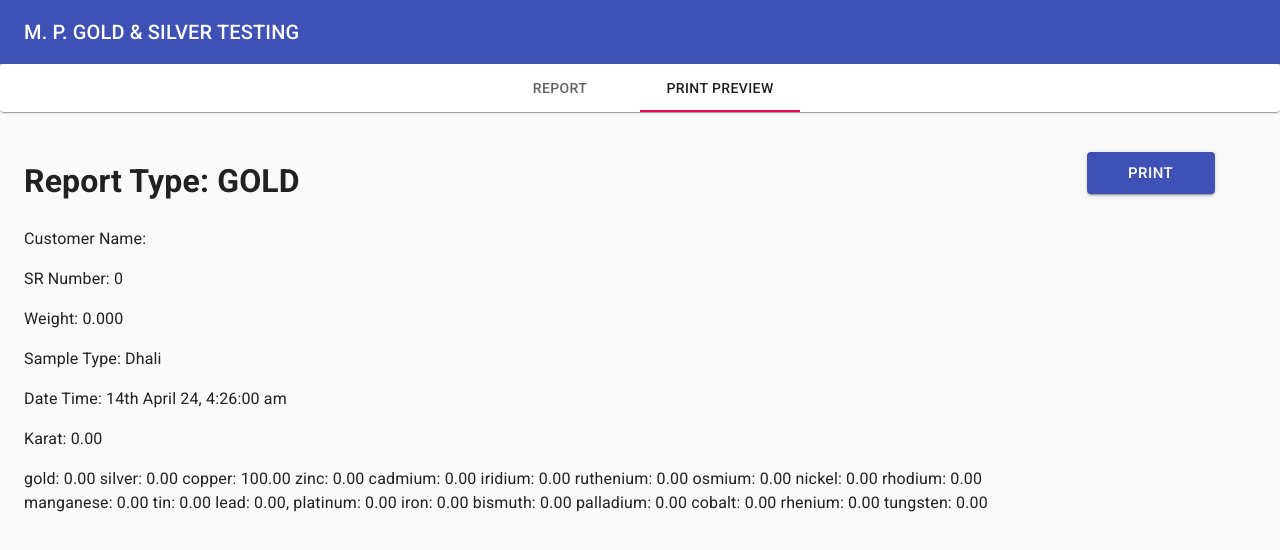
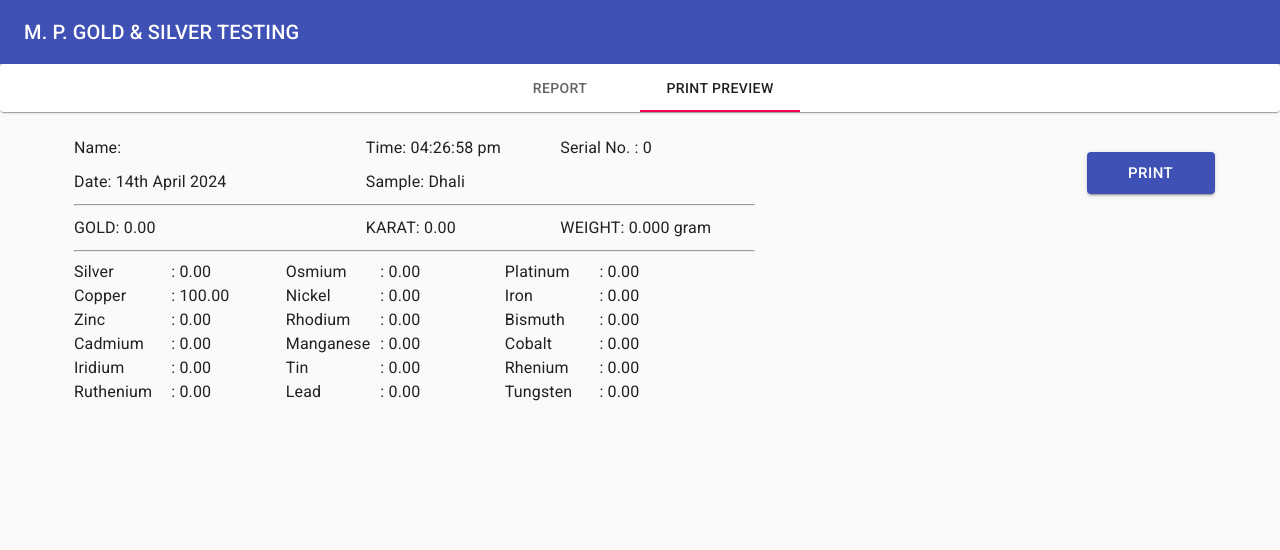
Before and after one commit to shivam-pawar/MPGOLD-WEB, a React (Create React App) app: page / in a window 1280 px wide. Both pictures are taken after a click on the tab "PRINT PREVIEW". Shown: the top 550 px of the page. Built offline with nearby package versions, Linux system fonts and the light colour scheme.

Commit message:
Basic design is ready.

```diff
--- a/src/App.css
+++ b/src/App.css
@@ -0,0 +1,101 @@
+.main-report {
+  margin-left: 50px;
+}
+.customer-details {
+  width: 100%;
+}
+.name-time-sr {
+  width: 100%;
+  display: flex;
+}
+.customer-name {
+  display: flex;
+  min-width: 30%;
+}
+.report-time {
+  display: flex;
+  min-width: 20%;
+}
+.customer-sr {
+  display: flex;
+  min-width: 50%;
+}
+.date-sample {
+  width: 100%;
+  display: flex;
+  margin-top: 10px;
+}
+.report-date {
+  min-width: 30%;
+}
+.customer-sample {
+  min-width: 70%;
+}
+.first-separator {
+  margin-top: 10px;
+}
+.gold-karat-weight {
+  width: 100%;
+  display: flex;
+  margin-top: 10px;
+}
+.std-gold {
+  display: flex;
+  min-width: 30%;
+}
+.std-karat {
+  display: flex;
+  min-width: 20%;
+}
+.std-weight {
+  display: flex;
+  min-width: 50%;
+}
+.first-separator {
+  width: 70%;
+}
+/* .vl {
+  border-left: 1px solid black;
+  height: 155px;
+  margin-left: 15%;
+  margin-top: -10px;
+}
+.v2 {
+  border-left: 1px solid black;
+  height: 155px;
+  margin-left: 33%;
+  margin-top: -10px;
+} */
+.std-result-set {
+  width: 100%;
+  display: flex;
+}
+.first-block-element {
+  display: inline;
+  width: 10%;
+}
+.first-block-element-concentration {
+  display: inline;
+  width: 20%;
+  margin-right: 20px;
+}
+.second-block-element {
+  display: inline;
+  width: 20%;
+  margin-left: -100px;
+}
+.second-block-element-concentration {
+  display: inline;
+  width: 20%;
+  margin-left: -100px;
+}
+.third-block-element {
+  display: inline;
+  width: 20%;
+  margin-left: -70px;
+}
+.third-block-element-concentration {
+  display: inline;
+  width: 20%;
+  margin-left: -100px;
+}
--- a/src/App.js
+++ b/src/App.js
@@ -1,5 +1,6 @@
 import GoldForm from "./components/GoldForm";
 import Header from "./components/Header";
+import "./App.css";
 function App() {
   return (
     <div className="App">
--- a/src/components/GoldForm.js
+++ b/src/components/GoldForm.js
@@ -74,6 +74,12 @@ const useStyles = makeStyles((theme) => ({
   },
   paper: {
     flexGrow: 1,
+  },
+  stnds: {
+    padding: theme.spacing(0),
+    textAlign: "left",
+    color: "black",
+    backgroundColor: "transparent",
   },
 }));
 function GoldForm() {
@@ -470,32 +476,103 @@ function GoldForm() {
         <Grid container spacing={3}>
           <Grid item xs={10} className={classes.preview}>
             <div id="something">
-              <h1>Report Type: {isGold.toUpperCase()}</h1>
-              <p>Customer Name: {customerValues.customerName}</p>
-              <p>SR Number: {customerValues.srNumber}</p>
-              <p>Weight: {customerValues.weight}</p>
-              <p>Sample Type: {customerValues.sampleType}</p>
-              <p>
-                Date Time:{" "}
-                {moment(customerValues.dateTime).format(
-                  "Do MMMM YY, h:mm:ss a"
-                )}
-              </p>
-              <p>Karat: {customerValues.karat}</p>
-              <p>
-                gold: {concentrations.gold} silver: {concentrations.silver}{" "}
-                copper: {concentrations.copper} zinc: {concentrations.zinc}{" "}
-                cadmium: {concentrations.cadmium} iridium:{" "}
-                {concentrations.iridium} ruthenium: {concentrations.ruthenium}{" "}
-                osmium: {concentrations.osmium} nickel: {concentrations.nickel}{" "}
-                rhodium: {concentrations.rhodium} manganese:{" "}
-                {concentrations.manganese} tin: {concentrations.tin} lead:{" "}
-                {concentrations.lead}, platinum: {concentrations.platinum} iron:{" "}
-                {concentrations.iron} bismuth: {concentrations.bismuth}{" "}
-                palladium: {concentrations.palladium} cobalt:{" "}
-                {concentrations.cobalt} rhenium: {concentrations.rhenium}{" "}
-                tungsten: {concentrations.tungsten}
-              </p>
+              <div className="main-report" id="main-report">
+                <div className="customer-details">
+                  <div className="name-time-sr">
+                    <div className="customer-name">
+                      Name: {customerValues.customerName}
+                    </div>
+                    <div className="report-time">
+                      Time:{" "}
+                      {moment(Date().toLocaleString()).format("hh:mm:ss a")}
+                    </div>
+                    <div className="customer-sr">
+                      Serial No. : {customerValues.srNumber}
+                    </div>
+                  </div>
+                  <div className="date-sample">
+                    <div className="report-date">
+                      Date:{" "}
+                      {moment(Date().toLocaleString()).format("Do MMMM YYYY")}
+                    </div>
+                    <div className="customer-sample">
+                      Sample: {customerValues.sampleType}
+                    </div>
+                  </div>
+                </div>
+                <div className="first-separator">
+                  <hr></hr>
+                </div>
+                <div className="gold-karat-weight">
+                  <div className="std-gold">GOLD: {concentrations.gold}</div>
+                  <div className="std-karat">KARAT: {customerValues.karat}</div>
+                  <div className="std-weight">
+                    WEIGHT: {customerValues.weight} gram
+                  </div>
+                </div>
+                <div className="first-separator">
+                  <hr></hr>
+                </div>
+                <div className="std-result-set">
+                  <div className="first-block-element">
+                    <div>Silver</div>
+                    <div>Copper</div>
+                    <div>Zinc</div>
+                    <div>Cadmium</div>
+                    <div>Iridium</div>
+                    <div>Ruthenium</div>
+                  </div>
+
+                  <div className="first-block-element-concentration">
+                    <div>: {concentrations.silver}</div>
+                    <div>: {concentrations.copper}</div>
+                    <div>: {concentrations.zinc}</div>
+                    <div>: {concentrations.cadmium}</div>
+                    <div>: {concentrations.iridium}</div>
+                    <div>: {concentrations.ruthenium}</div>
+                  </div>
+
+                  <div className="second-block-element">
+                    <div>Osmium</div>
+                    <div>Nickel</div>
+                    <div>Rhodium</div>
+                    <div>Manganese</div>
+                    <div>Tin</div>
+                    <div>Lead</div>
+                  </div>
+
+                  <div className="second-block-element-concentration">
+                    <div>: {concentrations.osmium}</div>
+                    <div>: {concentrations.nickel}</div>
+                    <div>: {concentrations.rhodium}</div>
+                    <div>: {concentrations.manganese}</div>
+                    <div>: {concentrations.tin}</div>
+                    <div>: {concentrations.lead}</div>
+                  </div>
+
+                  <div className="vl"></div>
+
+                  <div className="third-block-element">
+                    <div>Platinum</div>
+                    <div>Iron</div>
+                    <div>Bismuth</div>
+                    <div>Cobalt</div>
+                    <div>Rhenium</div>
+                    <div>Tungsten</div>
+                  </div>
+
+                  <div className="third-block-element-concentration">
+                    <div>: {concentrations.platinum}</div>
+                    <div>: {concentrations.iron}</div>
+                    <div>: {concentrations.bismuth}</div>
+                    <div>: {concentrations.cobalt}</div>
+                    <div>: {concentrations.rhenium}</div>
+                    <div>: {concentrations.tungsten}</div>
+                  </div>
+
+                  <div className="v2"></div>
+                </div>
+              </div>
             </div>
           </Grid>
           <Grid item xs={2} className={classes.result}>
@@ -503,7 +580,13 @@ function GoldForm() {
               size="large"
               variant="contained"
               color="primary"
-              onClick={() => printJS("something", "html")}
+              onClick={() =>
+                printJS({
+                  printable: "something",
+                  type: "html",
+                  targetStyles: ["*"],
+                })
+              }
             >
               Print
             </Button>
```
